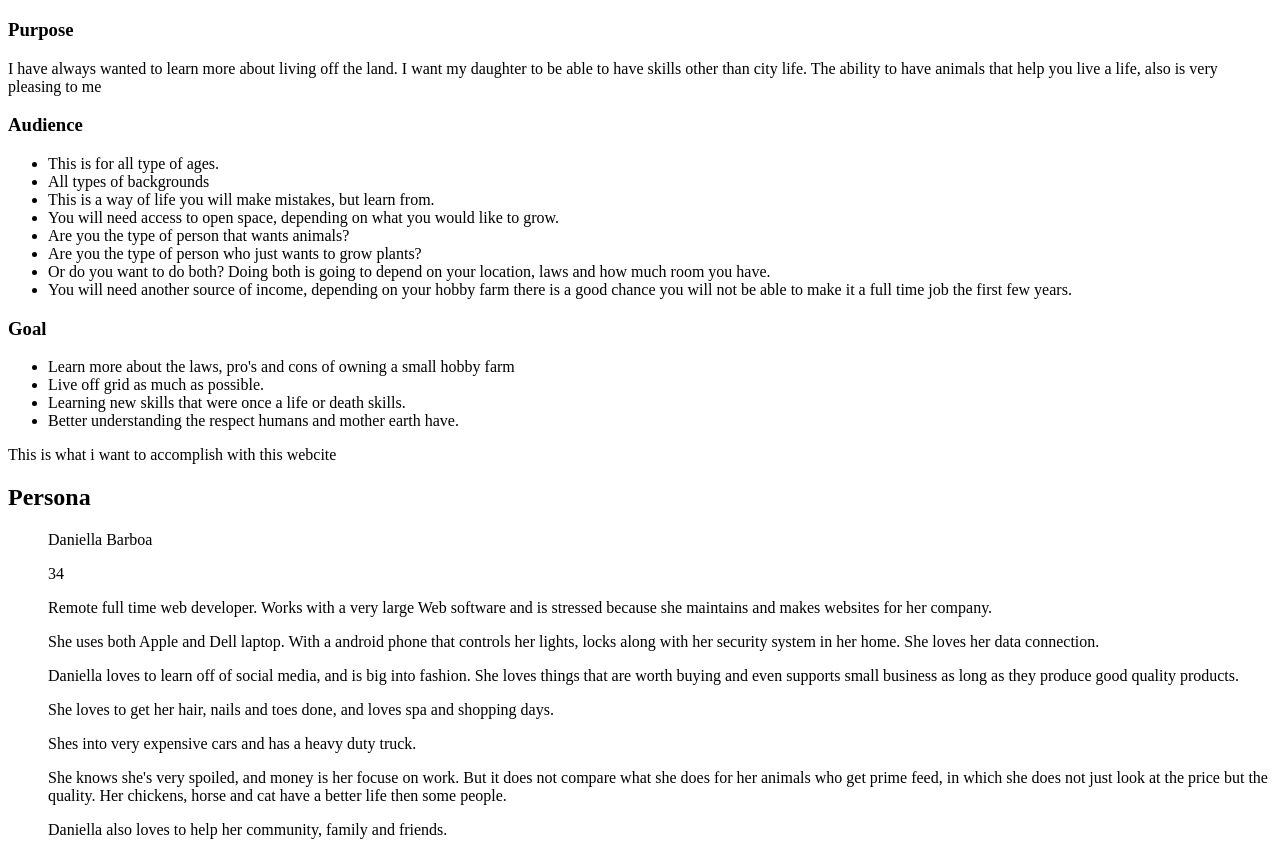
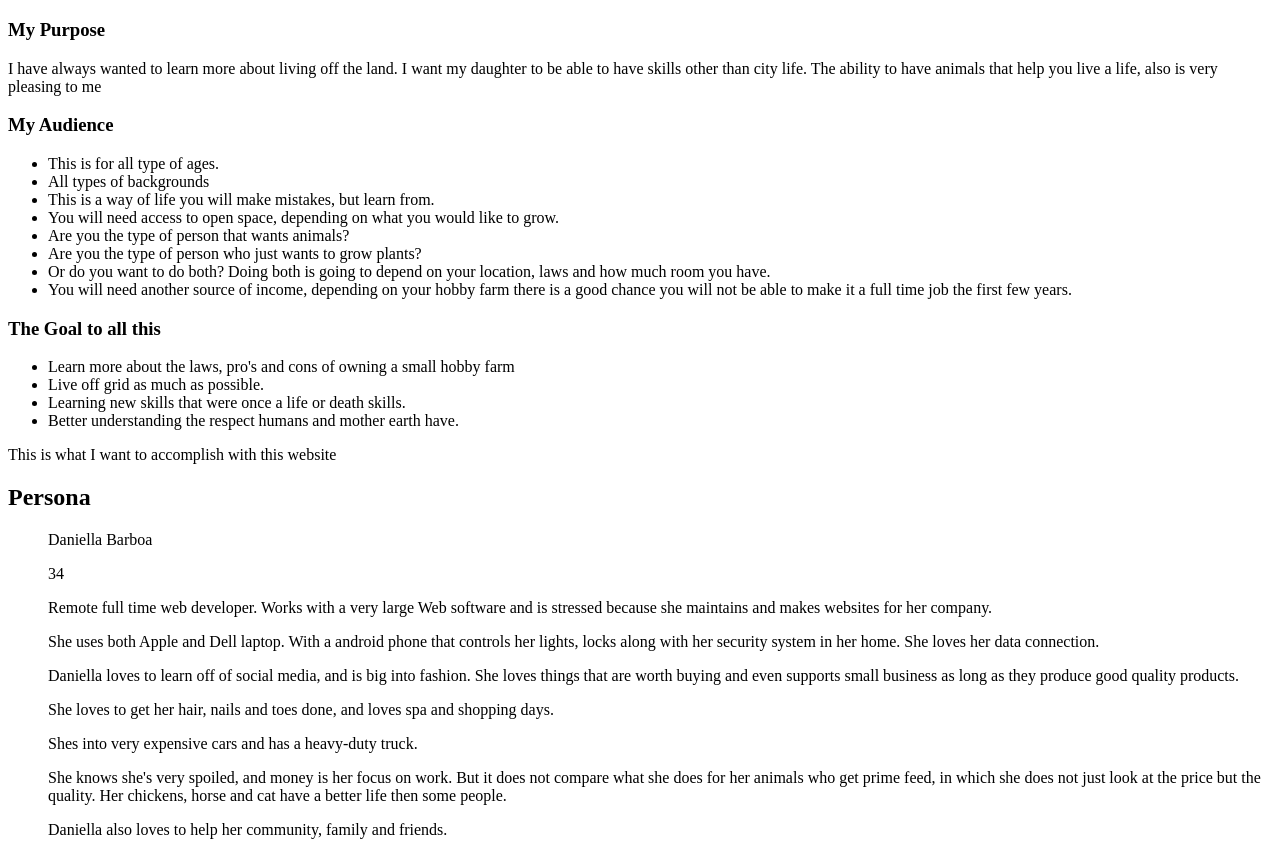
Before and after one commit to MbarboaReyes/maria-elena-barboa-reyes-main-project, a plain HTML site: page public_html/documentation/milestone-1.html in a window 1280 px wide. Shown: the part 423-1278 px from the top of the page. Drawn offline with Linux system fonts and the light colour scheme.

Commit message:
more touch ups

```diff
--- a/public_html/documentation/milestone-1.html
+++ b/public_html/documentation/milestone-1.html
@@ -20,13 +20,13 @@ Goal: This is should be a quantifiable goal if possible. For example, a goal for
 <h1>My Little Hobby</h1>
 <!--<h3>This Hobby can have many definitions.</h3>-->
 <!--<ol>Purpose: What would you like your PWP to help you accomplish? -->
-<h3>Purpose</h3>
+<h3>My Purpose</h3>
     <P>I have always wanted to learn more about living off the land. I want my daughter to be able to have skills other than city life. The ability to have animals that help you live a life, also is very pleasing to me</P>
 
   <!--You will need to have a main source of income-->
 <!--Purpose: What would you like your PWP to help you accomplish? -->
 <!---<p> this is my purpose for making this webcite</p>-->
-<h3>Audience</h3>
+<h3>My Audience</h3>
 <ul>
     <li>This is for all type of ages.</li>
     <li>All types of backgrounds</li>
@@ -41,7 +41,7 @@ Goal: This is should be a quantifiable goal if possible. For example, a goal for
 
 
 <!--<p>this is where i will explain or who this cite is for</p>-->
-<h3>Goal</h3>
+<h3>The Goal to all this</h3>
     <p>
         <ul>
             <li>Learn more about the laws, pro's and cons of owning a small hobby farm</li>
@@ -57,7 +57,7 @@ To attract freelance clients.
 To serve as a gallery to showcase and promote your work.
 To increase the reach of a new or established social media presence (as measured via analytics tools).--->
 
-<p>This is what i want to accomplish with this webcite</p>
+<p>This is what I want to accomplish with this website</p>
 <h2>Persona</h2>
 
 <!--<h3>The goal what the user wants to accomplish</h3>
@@ -77,8 +77,8 @@ To increase the reach of a new or established social media presence (as measured
         <P>She uses both Apple and Dell laptop. With a android phone that controls her lights, locks along with her security system in her home. She loves her data connection.</P>
         <p>Daniella loves to learn off of social media, and is big into fashion. She loves things that are worth buying and even supports small business as long as they produce good quality products.</p>
         <p>She loves to get her hair, nails and toes done, and loves spa and shopping days.</p>
-        <p>Shes into very expensive cars and has a heavy duty truck.</p>
-        <p>She knows she's very spoiled, and money is her focuse on work. But it does not compare what she does for her animals who get prime feed, in which she does not just look at the price but the quality. Her chickens, horse and cat have a better life then some people. </p>
+        <p>Shes into very expensive cars and has a heavy-duty truck.</p>
+        <p>She knows she's very spoiled, and money is her focus on work. But it does not compare what she does for her animals who get prime feed, in which she does not just look at the price but the quality. Her chickens, horse and cat have a better life then some people. </p>
         <p>Daniella also loves to help her community, family and friends.</p>
         </ul>
    </p>
```
